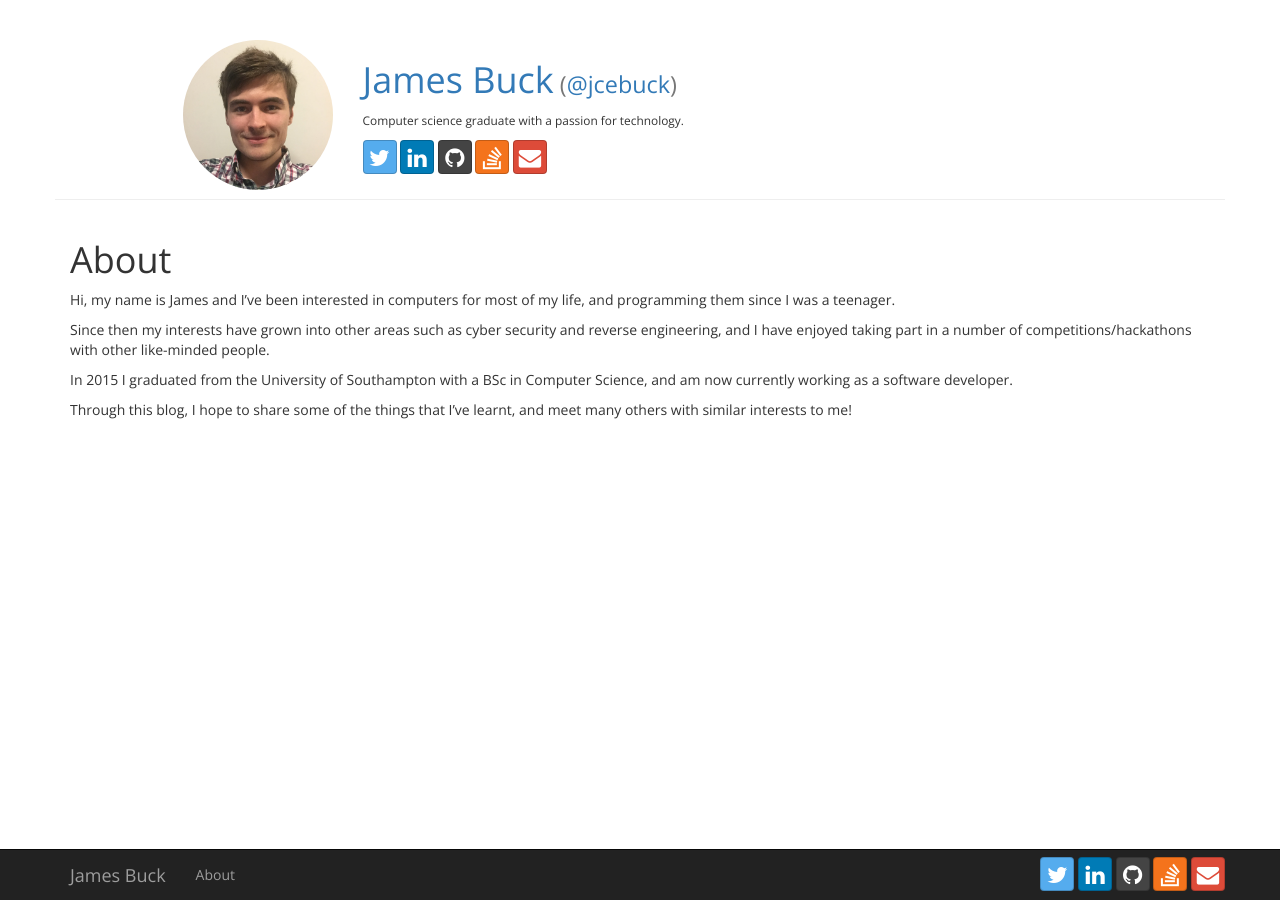
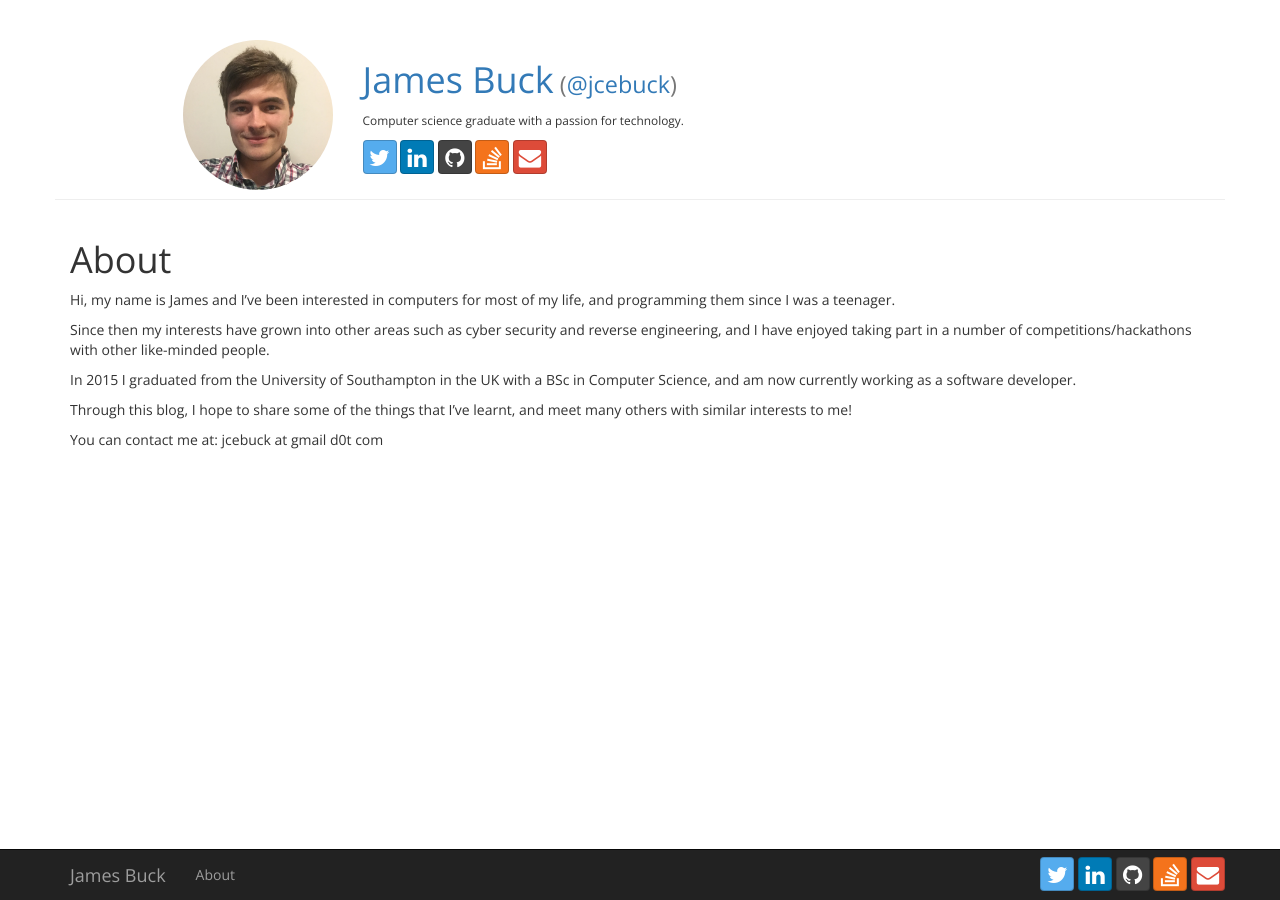
Before and after one commit to jcebuck/jcebuck.github.io, a Jekyll site: the page built from about.md, in a window 1280 px wide. Built offline with Jekyll 4.4.1, drawn with Linux system fonts in a browser that asks for light colours; nearby versions of some CDN libraries.

Commit message:
Updated about page

```diff
--- a/_includes/header.html
+++ b/_includes/header.html
@@ -8,6 +8,7 @@
       <div>
         <h1><a href="/">{{ site.title }}</a><small> (<a href="https://twitter.com/{{ site.username }}">@{{ site.username }}</a>)</small></h1>
         <small>{{ site.description }}</small>
+        <!-- if these don't appear it's to do with ad blockers -->
         {% include social-buttons.html %}
       </div>
     </div>
--- a/about.md
+++ b/about.md
@@ -8,6 +8,8 @@ Hi, my name is James and I've been interested in computers for most of my life,
 
 Since then my interests have grown into other areas such as cyber security and reverse engineering, and I have enjoyed taking part in a number of competitions/hackathons with other like-minded people.
 
-In 2015 I graduated from the University of Southampton with a BSc in Computer Science, and am now currently working as a software developer.
+In 2015 I graduated from the University of Southampton in the UK with a BSc in Computer Science, and am now currently working as a software developer.
 
 Through this blog, I hope to share some of the things that I've learnt, and meet many others with similar interests to me!
+
+You can contact me at: jcebuck at gmail d0t com
```
